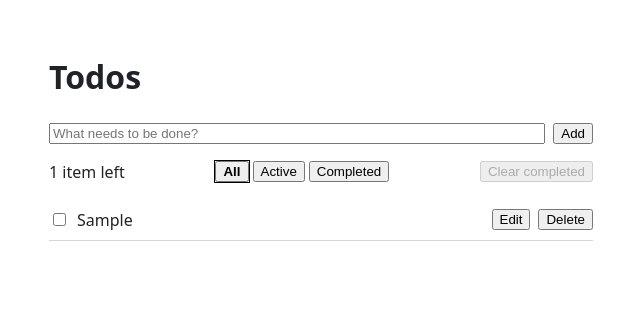
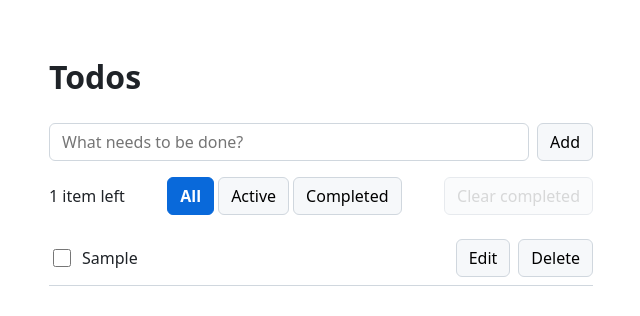
Before and after one commit to aryan-edstem/fe-interview-prep-1, a React (Vite) app: page /q1-todo in a window 1280 px wide. Both pictures are taken after typing "Sample" into the empty fields and a click on the button "Add". Shown: the top 316 px of the page, without its empty margins (319-959 px from the left). Built offline with nearby package versions, Linux system fonts and the light colour scheme.

Commit message:
Style todo page controls and active filter

```diff
--- a/src/pages/TodoPage/TodoPage.css
+++ b/src/pages/TodoPage/TodoPage.css
@@ -2,6 +2,29 @@
   max-width: 36rem;
   margin: 0 auto;
   padding: 2rem 1rem;
+}
+
+.todo-page button,
+.todo-page input:not([type='checkbox']) {
+  padding: 0.375rem 0.75rem;
+  font: inherit;
+  border: 1px solid #d0d7de;
+  border-radius: 6px;
+}
+
+.todo-page button {
+  background: #f6f8fa;
+  cursor: pointer;
+}
+
+.todo-page button:disabled {
+  cursor: not-allowed;
+  opacity: 0.5;
+}
+
+.todo-page input[type='checkbox'] {
+  width: 1.125rem;
+  height: 1.125rem;
 }
 
 .visually-hidden {
@@ -77,9 +100,11 @@
   gap: 0.25rem;
 }
 
-.todo-filters__button[aria-pressed='true'] {
+.todo-page .todo-filters__button[aria-pressed='true'] {
   font-weight: 600;
-  outline: 1px solid currentColor;
+  color: #ffffff;
+  background: #0969da;
+  border-color: #0969da;
 }
 
 .todo-page__empty {
```
